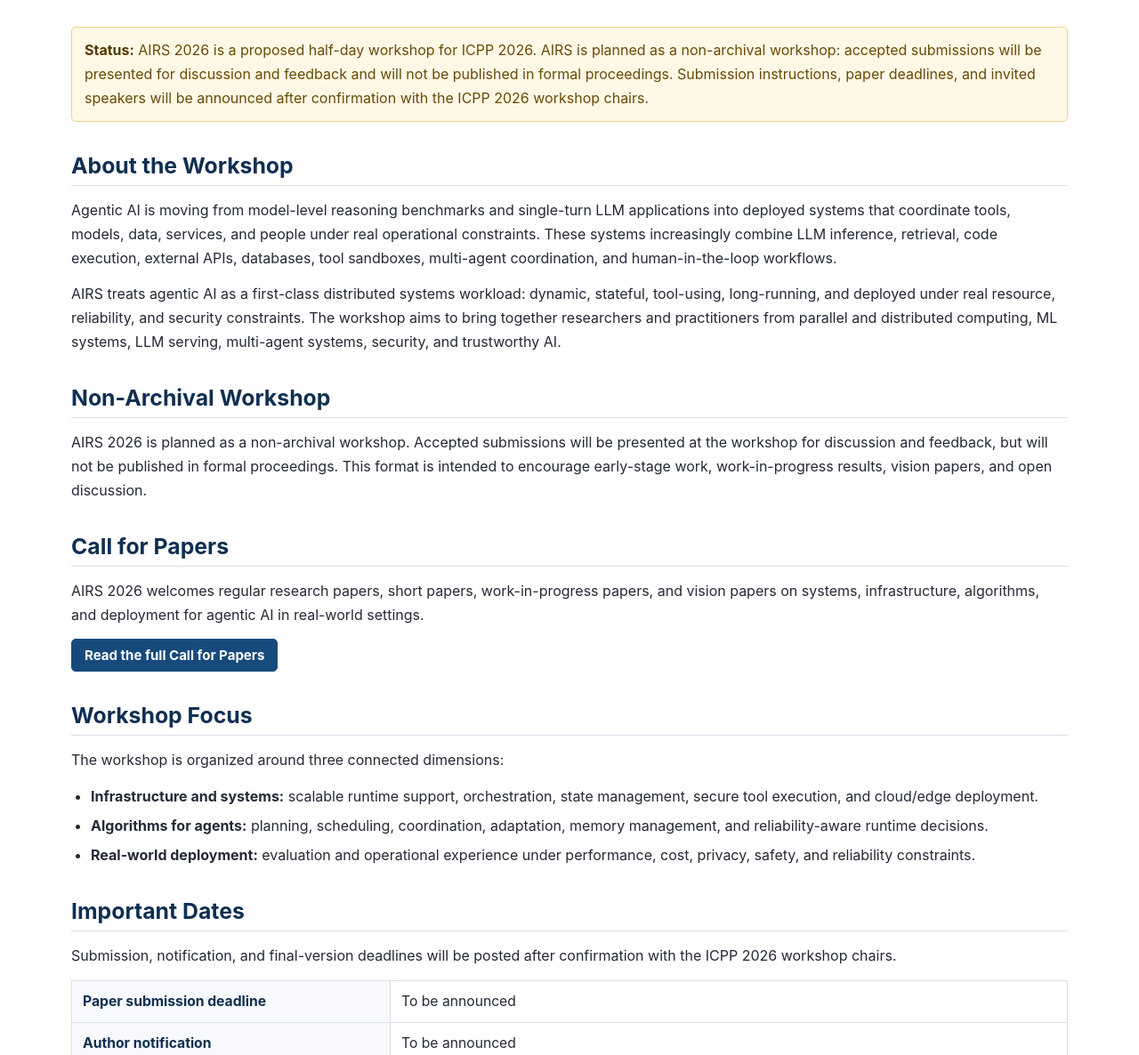
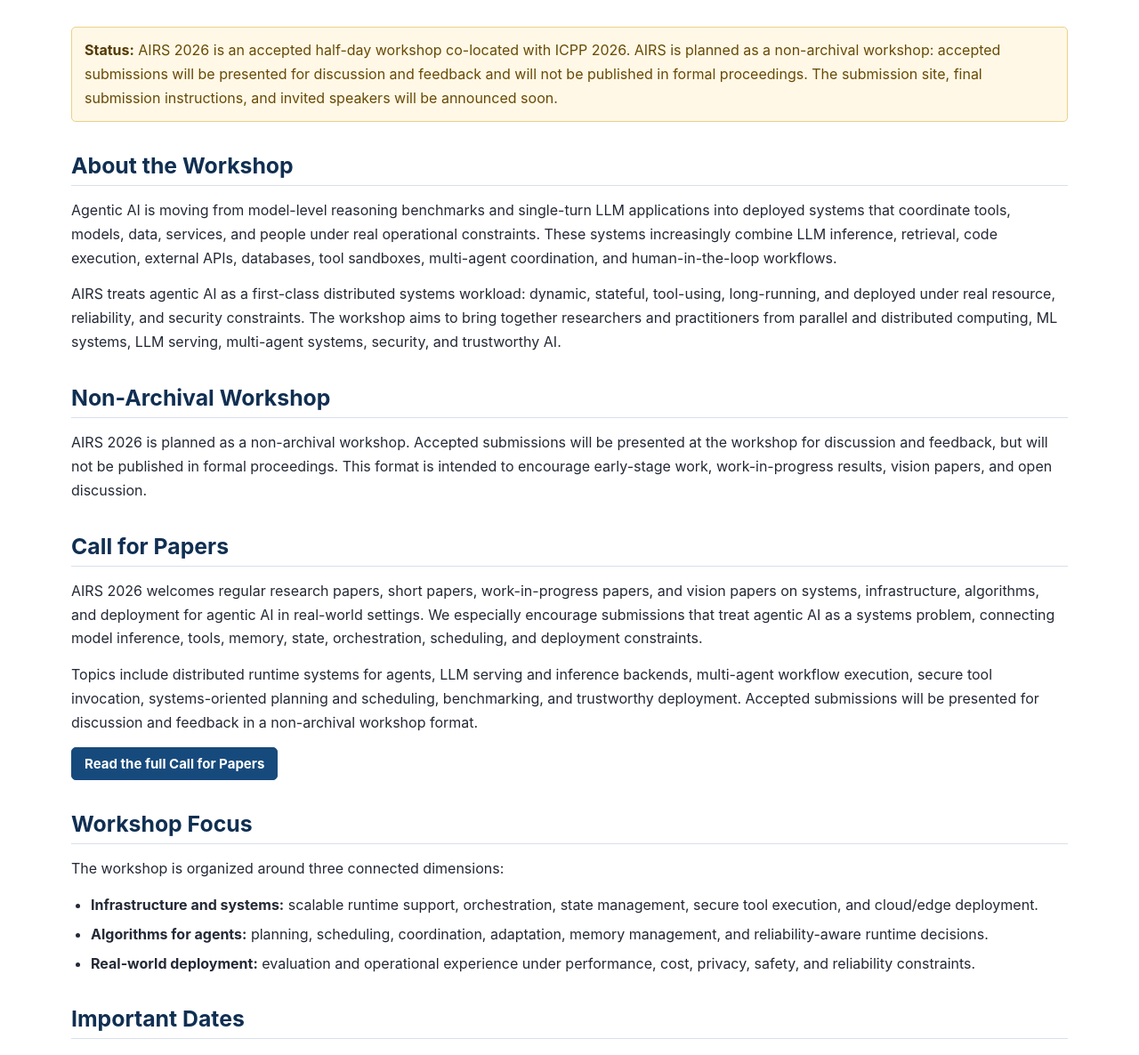
Before and after one commit to airs-workshop/airs-workshop.github.io, a Jekyll site: the page built from index.md, in a window 1280 px wide and 1400 px high, scrolled down 286 px. Shown: the part 214-1400 px from the top of the window at 89% size. Built offline with Jekyll 4.4.1, drawn with Linux system fonts in a browser that asks for light colours; some of the changed text lies outside the part shown.

Commit message:
update website: submit time

```diff
--- a/_config.yml
+++ b/_config.yml
@@ -1,7 +1,7 @@
 title: AIRS 2026
 long_title: "Agentic AI in Real-World Systems: Infrastructure, Algorithms, and Deployment"
-tagline: "A half-day workshop on scalable, trustworthy, and deployable agentic AI systems at ICPP 2026."
-description: "Proposed ICPP 2026 workshop website for AIRS 2026."
+tagline: "An accepted half-day workshop on scalable, trustworthy, and deployable agentic AI systems at ICPP 2026."
+description: "Accepted ICPP 2026 workshop website for AIRS 2026."
 conference: "ICPP 2026"
 location: "Singapore"
 conference_dates: "September 28-October 1, 2026"
@@ -9,7 +9,7 @@ co_location: "Co-located with ICPP 2026, Singapore"
 workshop_date: "September 28, 2026"
 workshop_date_short: "September 28, 2026"
 hero_meta: "Singapore · September 28, 2026 · Half-day workshop at ICPP 2026"
-status_note: "Proposed half-day workshop for ICPP 2026. Final details will be announced after confirmation."
+status_note: "Accepted half-day workshop co-located with ICPP 2026. Final details will be announced soon."
 baseurl: ""
 url: ""
 
--- a/index.md
+++ b/index.md
@@ -1,7 +1,7 @@
 ---
 layout: default
 title: Home
-description: "AIRS 2026 proposed ICPP workshop on agentic AI systems infrastructure, algorithms, and deployment."
+description: "AIRS 2026 accepted ICPP workshop on agentic AI systems infrastructure, algorithms, and deployment."
 body_class: home-page
 ---
 
@@ -19,7 +19,7 @@ body_class: home-page
 </section>
 
 <div class="notice">
-  <strong>Status:</strong> AIRS 2026 is a proposed half-day workshop for ICPP 2026. AIRS is planned as a non-archival workshop: accepted submissions will be presented for discussion and feedback and will not be published in formal proceedings. Submission instructions, paper deadlines, and invited speakers will be announced after confirmation with the ICPP 2026 workshop chairs.
+  <strong>Status:</strong> AIRS 2026 is an accepted half-day workshop co-located with ICPP 2026. AIRS is planned as a non-archival workshop: accepted submissions will be presented for discussion and feedback and will not be published in formal proceedings. The submission site, final submission instructions, and invited speakers will be announced soon.
 </div>
 
 <section class="content-section">
@@ -36,7 +36,8 @@ body_class: home-page
 
 <section class="content-section">
   <h2>Call for Papers</h2>
-  <p>AIRS 2026 welcomes regular research papers, short papers, work-in-progress papers, and vision papers on systems, infrastructure, algorithms, and deployment for agentic AI in real-world settings.</p>
+  <p>AIRS 2026 welcomes regular research papers, short papers, work-in-progress papers, and vision papers on systems, infrastructure, algorithms, and deployment for agentic AI in real-world settings. We especially encourage submissions that treat agentic AI as a systems problem, connecting model inference, tools, memory, state, orchestration, scheduling, and deployment constraints.</p>
+  <p>Topics include distributed runtime systems for agents, LLM serving and inference backends, multi-agent workflow execution, secure tool invocation, systems-oriented planning and scheduling, benchmarking, and trustworthy deployment. Accepted submissions will be presented for discussion and feedback in a non-archival workshop format.</p>
   <p><a class="text-button" href="{{ '/call-for-papers/' | relative_url }}">Read the full Call for Papers</a></p>
 </section>
 
@@ -52,7 +53,7 @@ body_class: home-page
 
 <section class="content-section">
   <h2>Important Dates</h2>
-  <p>Submission, notification, and final-version deadlines will be posted after confirmation with the ICPP 2026 workshop chairs.</p>
+  <p>All listed times use (GMT +8:00) Beijing, Perth, Singapore, Hong Kong unless otherwise specified.</p>
   <table>
     <tbody>
       {% for item in site.data.dates %}
```
Also changed, not shown: _data/dates.yml (+4 -4 lines), call-for-papers.md (+5 -4 lines), program.md (+1 -1 lines), README.md.
